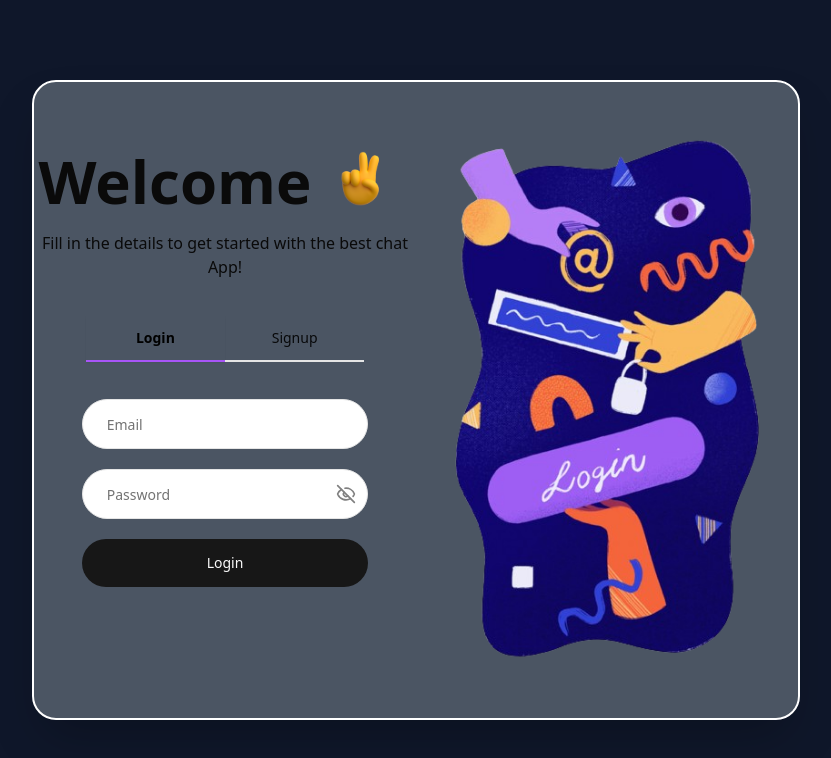
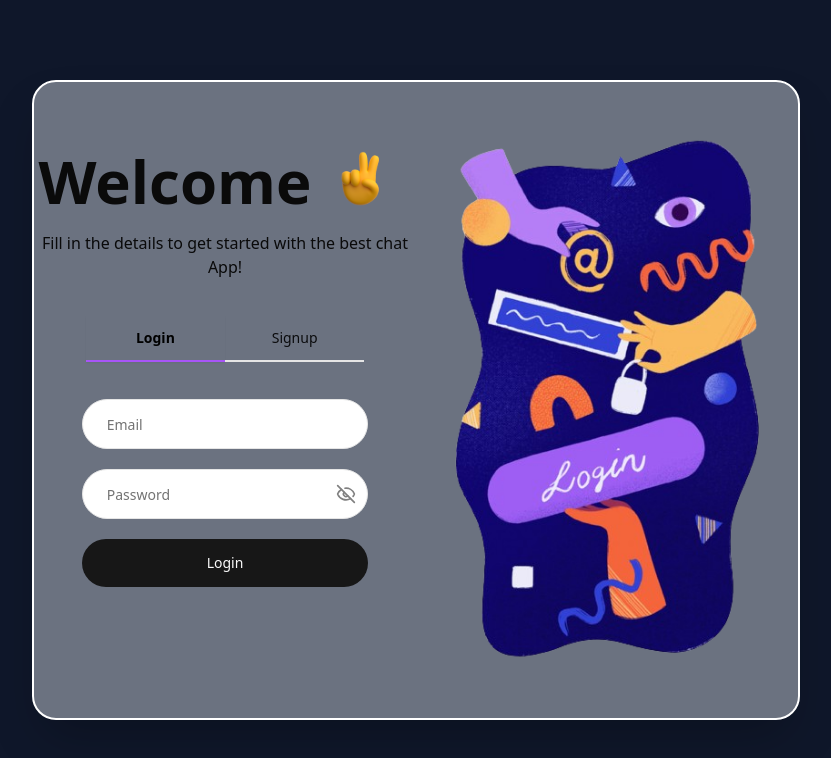
Before and after one commit to Parth0124/Chat-App, a React (Vite) app in the folder frontend/: page /auth in a window 1280 px wide. Shown: the top 758 px of the page, without its empty margins (224-1055 px from the left). Built offline with nearby package versions, Linux system fonts and the light colour scheme; no server answers.

Commit message:
deploying backend

```diff
--- a/frontend/src/pages/auth/index.jsx
+++ b/frontend/src/pages/auth/index.jsx
@@ -156,7 +156,7 @@
 
   return (
     <div className='relative h-[100vh] w-[100vw] overflow-hidden flex items-center justify-center bg-slate-900'>
-    <div className='relative z-10 h-[80vh] bg-gray-600 border-2 border-white text-opacity-90 shadow-2xl w-[90vw] md:w-[90vw] lg:w-[70vw] xl:w-[60vw] rounded-3xl grid xl:grid-cols-2'>
+    <div className='relative z-10 h-[80vh] bg-gray-500 border-2 border-white text-opacity-90 shadow-2xl w-[90vw] md:w-[90vw] lg:w-[70vw] xl:w-[60vw] rounded-3xl grid xl:grid-cols-2'>
     <div className='flex flex-col gap-10 items-center justify-center '>
              <div className='flex items-center justify-center flex-col'>
                 <div className='flex items-center justify-center'>
```
Also changed, not shown: 1 other file (tests, documents, lock files or other folders).
